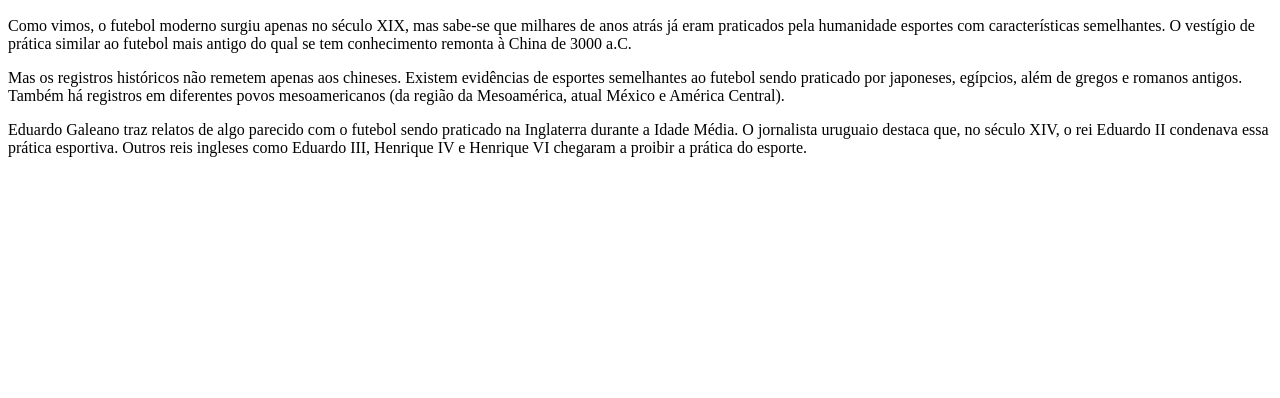
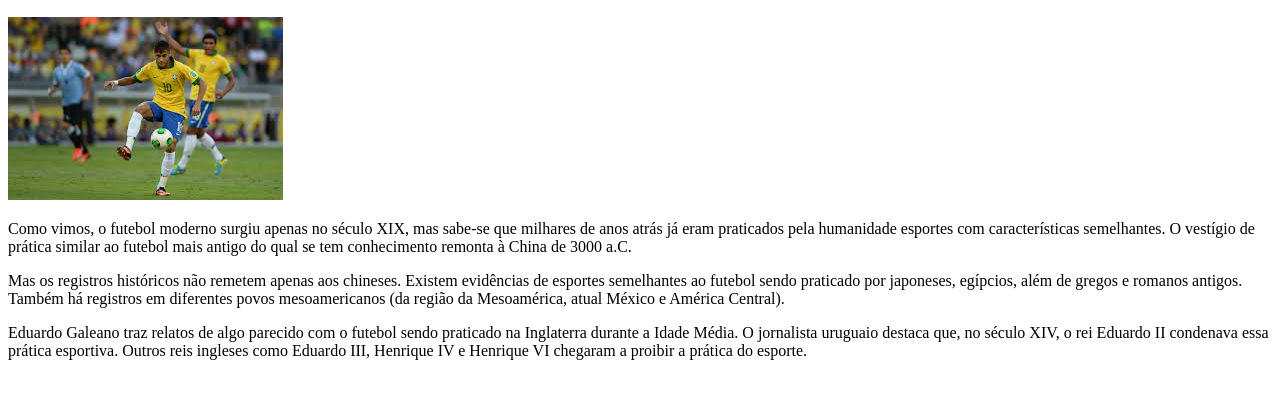
Before and after one commit to nunessjoao/futebol, a plain HTML site: page index.html in a window 1280 px wide. Shown: the part 110-508 px from the top of the page. Drawn offline with Linux system fonts and the light colour scheme.

Commit message:
Update index.html

```diff
--- a/index.html
+++ b/index.html
@@ -14,6 +14,7 @@
     <h1>Futebol</h1>
 
     <h2>Futebol na história</h2>
+    <img src="transferir.jfif">
 
     <p>Como vimos, o futebol moderno surgiu apenas no século XIX, mas sabe-se que milhares de anos atrás já eram
         praticados pela humanidade esportes com características semelhantes. O vestígio de prática similar ao futebol
```
